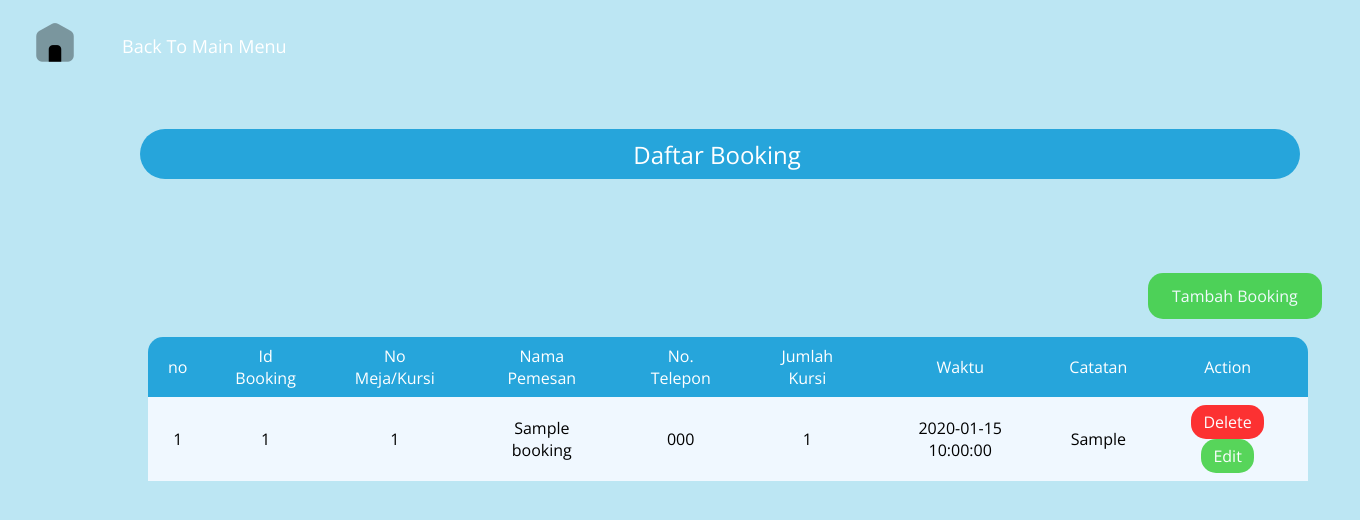
After one commit to ikkehmochi/PemWeb-C081-FInal-Project, a PHP site: page /Tampilan_Booking.php in a window 1360 px wide. The commit adds this page. Shown: the top 520 px of the page. Run offline with PHP 8.4, Linux system fonts and the light colour scheme; tables that the repository leaves empty hold one stand-in row (values such as "Sample post").

Commit message:
added reservation list and fixed displat on table view and main menu

```diff
--- /dev/null
+++ b/Tampilan_Booking.php
@@ -0,0 +1,82 @@
+<!DOCTYPE html>
+<html lang="en">
+<head>
+    <meta charset="UTF-8">
+    <meta http-equiv="X-UA-Compatible" content="IE=edge">
+    <meta name="viewport" content="width=device-width, initial-scale=1.0">
+    <link rel="preconnect" href="https://fonts.googleapis.com">
+    <link rel="preconnect" href="https://fonts.gstatic.com" crossorigin>
+    <link href="https://fonts.googleapis.com/css2?family=Open+Sans&display=swap" rel="stylesheet">
+    <link rel="stylesheet" href="tampilanB.css" />
+    <title>Daftar Booking SiReRe</title>
+</head>
+<body>
+<a href="index.php" class="home-anchor">
+        <table>
+            <tr>
+                <td><img src="Data\Images\menu.png" alt="back to main menu"></td>
+                <td>Back To Main Menu</td>
+            </tr>
+        </table>
+    </a>
+<div class="judul">
+    <h3>Daftar Booking</h3>
+</div>
+<a class="button" href="">Tambah Booking</a>
+
+<div>
+    <table class="table2">
+        <tr>
+            <th>no</th>
+            <th>Id Booking</th>
+            <th>No Meja/Kursi</th>
+            <th>Nama Pemesan</th>
+            <th>No. Telepon</th>
+            <th>Jumlah Kursi</th>
+            <th>Waktu</th>
+            <th>Catatan</th>
+            <th>Action</th>
+        </tr>
+        <?php
+        include ('conn.php');
+        $no=1;
+        $ambildata = $conn->prepare("SELECT * FROM `booking`");
+        $ambildata->execute();
+
+        while ($tampil = $ambildata->fetch(PDO::FETCH_ASSOC)) {
+            echo "
+            <tr>
+                <td>$no</td>
+                <td>$tampil[id_booking]</td>
+                <td>$tampil[no_meja_fk]</td>
+                <td>$tampil[nama_dipesan]</td>
+                <td>$tampil[no_telpon]</td>
+                <td>$tampil[kursi_dipesan]</td>
+                <td>$tampil[waktu]</td>
+                <td>$tampil[catatan]</td>
+                <td>
+                <a class=\"delete-link\" onclick=\"deleteData(" . $tampil['id_booking'] . ")\">Delete</a>
+                <a class=\"edit-link\" onclick=\"editData(" . $tampil['id_booking'] . ")\">Edit</a>
+                </td>
+            </tr>";
+            $no++;
+        }
+        ?>
+
+        <script>
+            function deleteData(id) {
+                if (confirm("Are you sure you want to delete this data?")) {
+                    window.location.href = "delete.php?id_booking=" + id;
+                }
+            }
+
+            function editData(id) {
+                // Redirect to the edit page with the specific ID
+                window.location.href = "edit.php?id_booking=" + id;
+            }
+        </script>
+
+    </table>
+</div>
+</body>
+</html>
--- a/mainmenu.css
+++ b/mainmenu.css
@@ -8,7 +8,7 @@ body {
 }
 
 .jumbotron {
-    background-image: url("Data\Images\mainmenu_background.jpg");
+    background-image: url("Data/Images/mainmenu_background.jpg");
     background-repeat: no-repeat;
     background-size: cover;
     height: 50vh;
@@ -113,7 +113,7 @@ a {
 .col-lg-4 {
     flex-basis: 0;
     flex-grow: 1;
-    max-width: 33.3333%;
+    max-width: 50%;
     padding: 0 10px;
 }
 
--- a/styles.css
+++ b/styles.css
@@ -29,6 +29,8 @@ body{
 .table-capacity, .table-status, .reserve_details, .home-anchor{
     font-size: 18px;
     color: white;
+    font-family: 'Open Sans', sans-serif;
+
 }
 .table-num{
     font-size: 36px;
--- /dev/null
+++ b/tampilanB.css
@@ -0,0 +1,149 @@
+
+body {
+    background-color: #BCE6F3;
+    width: auto;
+    height: auto;
+    align-items: center;
+    align-content: center;
+    font-family: 'Open Sans', sans-serif;
+
+}
+
+h3 {
+    position: relative;
+    width: 254px;
+    height: 44px;
+    left: 450px;
+    top: -20px;
+    font-weight: bolder;
+    font-weight: 400;
+    font-size: 24px;
+    line-height: 44px;
+    color: white;
+    text-align: center;
+}
+.judul{
+    position: absolute;
+    width: 1160px;
+    height: 50px;
+    left: 140px;
+    top: 129px;
+    background: #26A5DB;
+    border-radius: 40px;
+}
+
+.table2 {
+    border-collapse: separate;
+    border-spacing: 0;
+    min-width: 1150px;
+    position: relative;
+    left: 120px;
+    top: 200px;
+  }
+
+table {
+    width: 1200px;
+    height: 50px;
+    right: 10px;
+  }
+
+
+.table2 tr th{
+    background: #26A5DB;
+    color: #fff;
+    font-weight: normal;
+}
+
+.table2, th, td {
+    padding: 8px 20px;
+    text-align: center;
+}
+
+.table2 td {
+    background-color: aliceblue;
+}
+
+.table2 tr:hover {
+    background-color: #f5f5f5;
+}
+
+.table2 tr:nth-child(even) {
+    background-color: #f2f2f2;
+}
+
+/* top-left border-radius */
+.table2 tr:first-child th:first-child {
+    border-top-left-radius: 15px;
+}
+
+/* top-right border-radius */
+.table2 tr:first-child th:last-child {
+    border-top-right-radius: 15px;
+}
+
+/* bottom-left border-radius */
+.table2 tr:last-child td:first-child {
+    border-bottom-left-radius: 15px;
+}
+
+/* bottom-right border-radius */
+.table2 tr:last-child td:last-child {
+    border-bottom-right-radius: 15px;
+  }
+
+.button{
+  padding: 12px 24px;
+  color: white;
+  display: inline-block;
+  opacity: 0.8;
+  border-radius: 15px;
+  background-color: limegreen;
+  border: #fff;
+  cursor: pointer;
+  position:relative;
+  left: 1140px;
+  top: 190px;
+  text-decoration: none;
+}
+
+.button1{
+    color :black;
+    text-decoration: black;
+    font-size: 22px;
+    font-weight: bold;
+    position: relative;
+    right: 140px;
+}
+
+.delete-link {
+  padding: 6px 12px;
+  color: white;
+  display: inline-block;
+  opacity: 0.8;
+  border-radius: 15px;
+  background-color: red;
+  border: #fff;
+  text-decoration: none;
+}
+
+.edit-link {
+  padding: 6px 12px;
+  color: white;
+  display: inline-block;
+  opacity: 0.8;
+  border-radius: 15px;
+  background-color: limegreen;
+  border: #fff;
+  text-decoration: none;
+}
+.home-anchor{
+    text-decoration: none;
+    margin: auto;
+    font-size: 18px;
+    color: white;
+    font-family: 'Open Sans', sans-serif;
+
+}
+.home-anchor table{
+    width: auto;
+}
```
Also changed, not shown: delete.php (added, +19 -0 lines), edit.css (added, +59 -0 lines), edit.php (added, +57 -0 lines), edit2.php (added, +31 -0 lines), index.php (+2 -13 lines), tables.php (+11 -5 lines), viewtables.css (+71 -32 lines).
